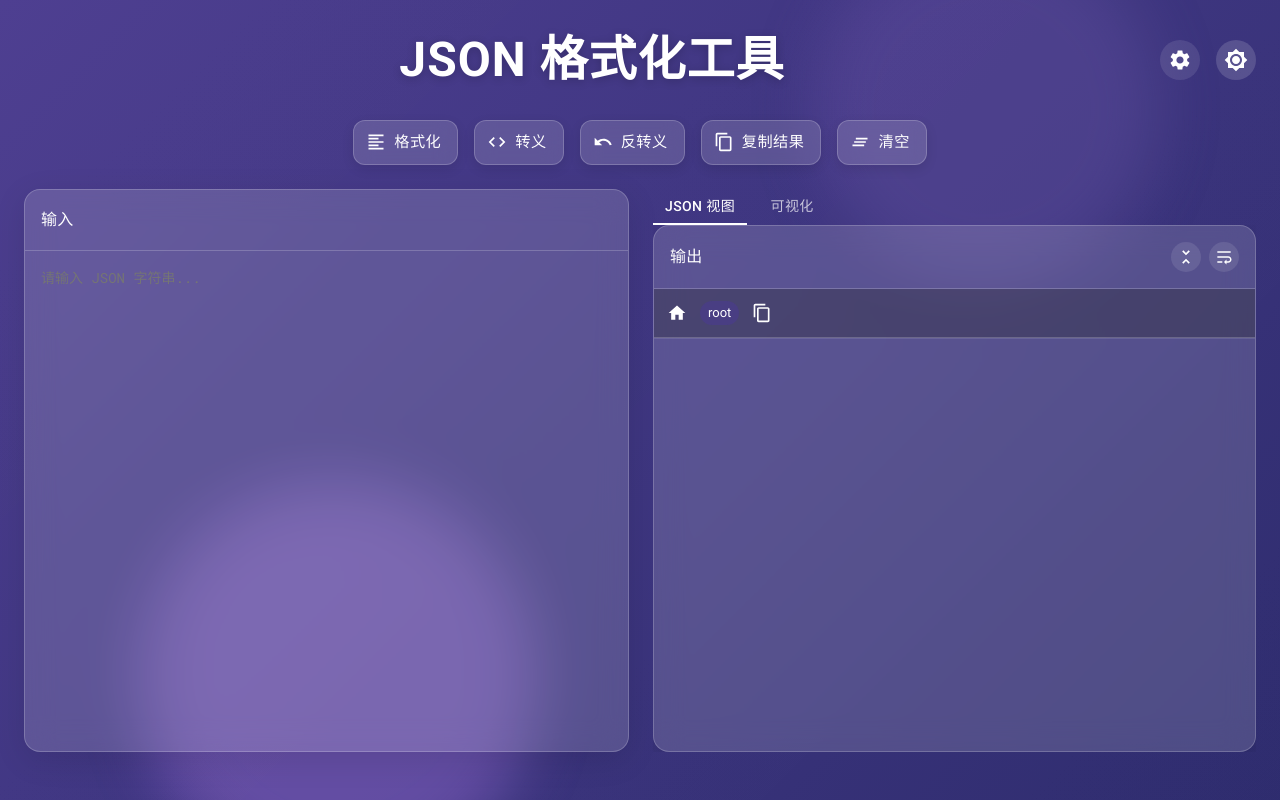
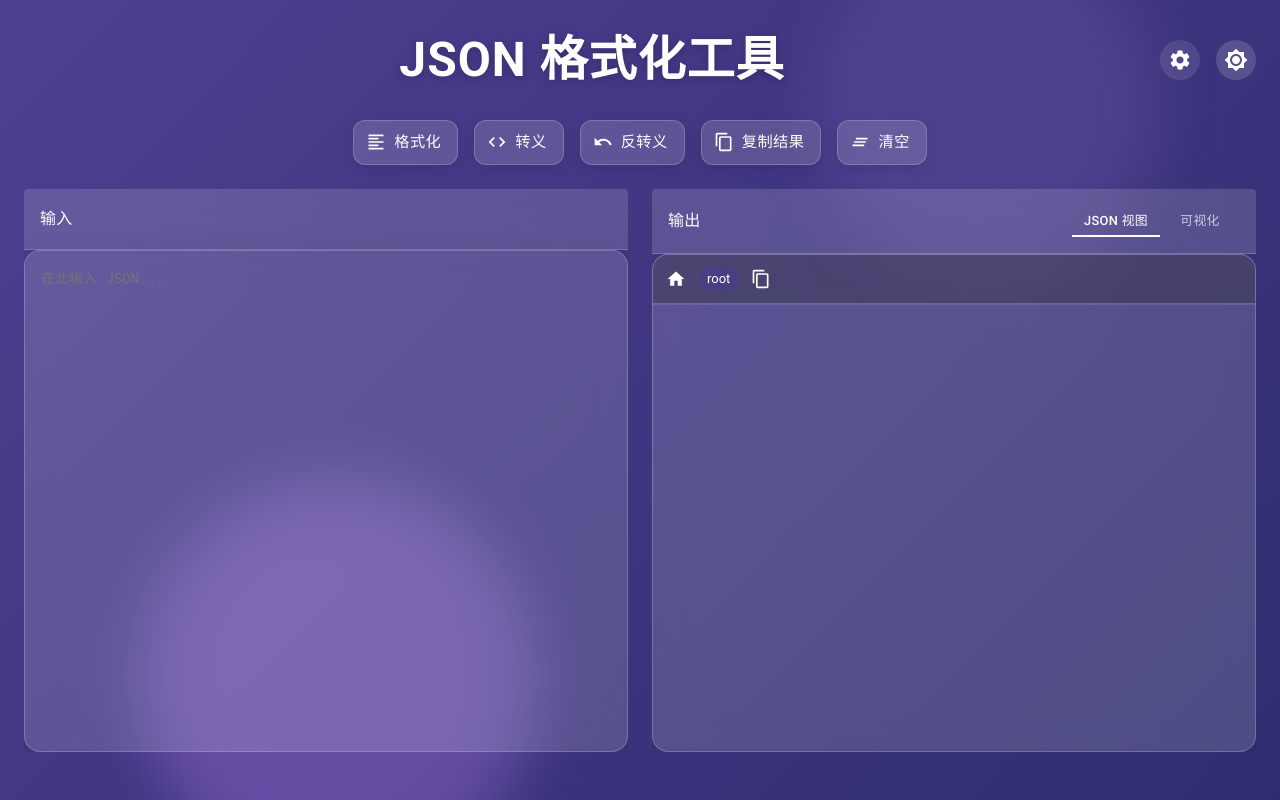
Before and after one commit to wangweiiiii/json-formatter, a React (Create React App) app: page / in a window 1280 px wide. Built offline with nearby package versions, Linux system fonts and the light colour scheme.

Commit message:
修复布局问题：统一输入和输出区域的标题栏，优化标签页样式

```diff
--- a/src/App.js
+++ b/src/App.js
@@ -331,12 +331,33 @@ function App() {
           minHeight: 0,
           mb: 2
         }}>
+          <Box sx={{
+            flex: 1,
+            display: 'flex',
+            flexDirection: 'column',
+            overflow: 'hidden'
+          }}>
+            <Box sx={{
+              p: 2,
+              borderBottom: `1px solid ${darkMode ? 'rgba(255, 255, 255, 0.2)' : 'rgba(0, 0, 0, 0.1)'}`,
+              backgroundColor: darkMode ? 'var(--glass-bg-color)' : 'var(--glass-bg-color)',
+              backdropFilter: 'blur(15px)',
+              WebkitBackdropFilter: 'blur(15px)',
+              borderTopLeftRadius: '4px',
+              borderTopRightRadius: '4px',
+            }}>
+              <Typography variant="subtitle1" sx={{ fontWeight: 'medium', color: darkMode ? 'white' : '#333' }}>
+                输入
+              </Typography>
+            </Box>
             <JsonEditor
               value={input}
               onChange={handleInputChange}
               className={`glassmorphism ${darkMode ? 'dark' : 'light'}`}
               darkMode={darkMode}
+              hideHeader={true}
             />
+          </Box>
 
           <Box sx={{
             flex: 1,
@@ -344,27 +365,45 @@ function App() {
             flexDirection: 'column',
             overflow: 'hidden'
           }}>
+            <Box sx={{
+              display: 'flex',
+              justifyContent: 'space-between',
+              alignItems: 'center',
+              p: 2,
+              borderBottom: `1px solid ${darkMode ? 'rgba(255, 255, 255, 0.2)' : 'rgba(0, 0, 0, 0.1)'}`,
+              backgroundColor: darkMode ? 'var(--glass-bg-color)' : 'var(--glass-bg-color)',
+              backdropFilter: 'blur(15px)',
+              WebkitBackdropFilter: 'blur(15px)',
+              borderTopLeftRadius: '4px',
+              borderTopRightRadius: '4px',
+            }}>
+              <Typography variant="subtitle1" sx={{ fontWeight: 'medium', color: darkMode ? 'white' : '#333' }}>
+                输出
+              </Typography>
               <Tabs
                 value={activeTab}
                 onChange={handleTabChange}
                 sx={{
-                minHeight: '36px',
+                  minHeight: '32px',
                   '& .MuiTab-root': {
                     color: darkMode ? 'rgba(255, 255, 255, 0.7)' : 'rgba(0, 0, 0, 0.7)',
                     '&.Mui-selected': {
                       color: darkMode ? 'white' : '#1976d2',
                     },
-                  minHeight: '36px',
-                  padding: '6px 12px'
+                    minHeight: '32px',
+                    padding: '4px 12px',
+                    minWidth: '80px'
                   },
                   '& .MuiTabs-indicator': {
                     backgroundColor: darkMode ? 'white' : '#1976d2',
+                    height: '2px'
                   }
                 }}
               >
-              <Tab label="JSON 视图" sx={{ fontSize: '0.875rem' }} />
-              <Tab label="可视化" sx={{ fontSize: '0.875rem' }} />
+                <Tab label="JSON 视图" sx={{ fontSize: '0.8rem' }} />
+                <Tab label="可视化" sx={{ fontSize: '0.8rem' }} />
               </Tabs>
+            </Box>
 
             <Box sx={{ flex: 1, display: activeTab === 0 ? 'flex' : 'none', overflow: 'hidden' }}>
               <JsonViewer
@@ -373,6 +412,7 @@ function App() {
                 className={`glassmorphism ${darkMode ? 'dark' : 'light'}`}
                 darkMode={darkMode}
                 onUpdate={handleJsonUpdate}
+                hideHeader={true}
               />
             </Box>
 
--- a/src/components/JsonEditor.js
+++ b/src/components/JsonEditor.js
@@ -1,7 +1,7 @@
 import React, { useEffect, useRef } from 'react';
 import { Paper, Box, Typography } from '@mui/material';
 
-const JsonEditor = ({ value, onChange, className, darkMode }) => {
+const JsonEditor = ({ value, onChange, className, darkMode, hideHeader = false }) => {
   const textareaRef = useRef(null);
 
   const handleKeyDown = (e) => {
@@ -42,21 +42,23 @@ const JsonEditor = ({ value, onChange, className, darkMode }) => {
         background: darkMode ? 'var(--glass-bg-color)' : 'var(--glass-bg-color)',
         backdropFilter: 'blur(15px)',
         WebkitBackdropFilter: 'blur(15px)',
+        borderTopLeftRadius: hideHeader ? 0 : undefined,
+        borderTopRightRadius: hideHeader ? 0 : undefined,
       }}
     >
-      <Box sx={{ p: 2, borderBottom: `1px solid ${darkMode ? 'rgba(255, 255, 255, 0.2)' : 'rgba(0, 0, 0, 0.1)'}` }}>
-        <Typography variant="subtitle1" sx={{ fontWeight: 'medium', color: darkMode ? 'white' : '#333' }}>
-          输入
-        </Typography>
-      </Box>
-      <Box sx={{ flex: 1, overflow: 'hidden' }}>
+      {!hideHeader && (
+        <Box sx={{ p: 2, borderBottom: `1px solid ${darkMode ? 'rgba(255, 255, 255, 0.2)' : 'rgba(0, 0, 0, 0.1)'}` }}>
+          <Typography variant="subtitle1" sx={{ fontWeight: 'medium', color: darkMode ? 'white' : '#333' }}>
+            输入
+          </Typography>
+        </Box>
+      )}
+      <Box sx={{ flex: 1, overflow: 'hidden', position: 'relative' }}>
         <textarea
           ref={textareaRef}
           value={value}
           onChange={(e) => onChange(e.target.value)}
           onKeyDown={handleKeyDown}
-          placeholder="请输入 JSON 字符串..."
-          spellCheck="false"
           style={{
             width: '100%',
             height: '100%',
@@ -70,6 +72,8 @@ const JsonEditor = ({ value, onChange, className, darkMode }) => {
             color: darkMode ? 'white' : '#333',
             backgroundColor: 'transparent',
           }}
+          spellCheck="false"
+          placeholder="在此输入 JSON..."
         />
       </Box>
     </Paper>
--- a/src/components/JsonViewer.js
+++ b/src/components/JsonViewer.js
@@ -14,7 +14,7 @@ import JsonInlineEditor from './JsonInlineEditor';
 // Register JSON language
 SyntaxHighlighter.registerLanguage('json', json);
 
-const JsonViewer = ({ value, error, className, darkMode, onUpdate }) => {
+const JsonViewer = ({ value, error, className, darkMode, onUpdate, hideHeader = false }) => {
   const [collapsibleJson, setCollapsibleJson] = useState('');
   const [jsonData, setJsonData] = useState(null);
   const [jsonLines, setJsonLines] = useState([]);
@@ -515,8 +515,11 @@ const JsonViewer = ({ value, error, className, darkMode, onUpdate }) => {
         background: darkMode ? 'var(--glass-bg-color)' : 'var(--glass-bg-color)',
         backdropFilter: 'blur(15px)',
         WebkitBackdropFilter: 'blur(15px)',
+        borderTopLeftRadius: hideHeader ? 0 : undefined,
+        borderTopRightRadius: hideHeader ? 0 : undefined,
       }}
     >
+      {!hideHeader && (
         <Box sx={{
           p: 2,
           borderBottom: `1px solid ${darkMode ? 'rgba(255, 255, 255, 0.2)' : 'rgba(0, 0, 0, 0.1)'}`,
@@ -556,6 +559,7 @@ const JsonViewer = ({ value, error, className, darkMode, onUpdate }) => {
             </IconButton>
           </Box>
         </Box>
+      )}
 
       {error && (
         <Alert severity="error" sx={{ m: 2, mb: 0 }}>
--- a/src/components/JsonVisualizer.js
+++ b/src/components/JsonVisualizer.js
@@ -161,6 +161,8 @@ const JsonVisualizer = ({ data, darkMode, className }) => {
         background: darkMode ? 'var(--glass-bg-color)' : 'var(--glass-bg-color)',
         backdropFilter: 'blur(15px)',
         WebkitBackdropFilter: 'blur(15px)',
+        borderTopLeftRadius: 0,
+        borderTopRightRadius: 0,
       }}
     >
       <Box
```
Lines whose indentation alone changed are shown as unchanged.
